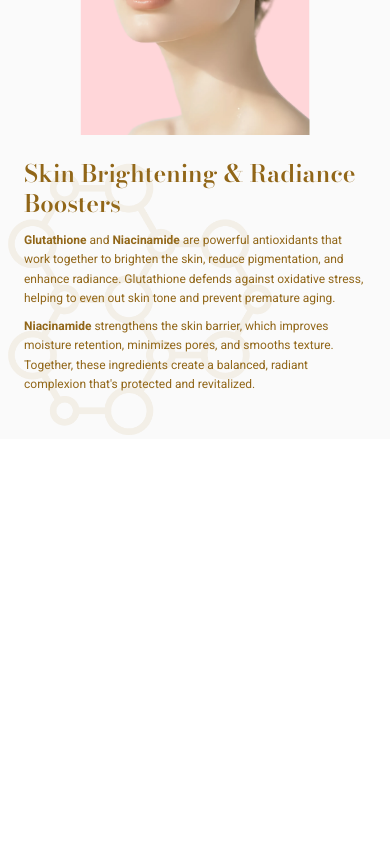
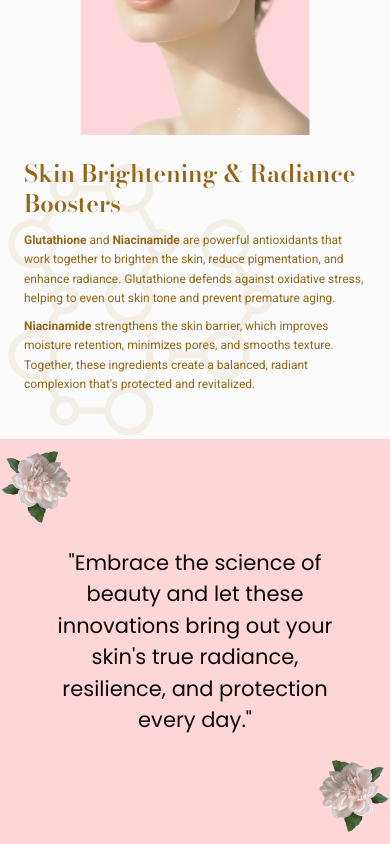
Before and after one commit to DiusMontenegro/ymk, a Next.js app: page / in a window 390 px wide. Shown: the part 2589-3433 px from the top of the page. Before the commit the page ends 3028 px from the top, so only its background shows below. Built offline with nearby package versions, Linux system fonts and the light colour scheme.

Commit message:
style: Create and style a responsive Quote section

```diff
--- a/app/(root)/(home)/page.tsx
+++ b/app/(root)/(home)/page.tsx
@@ -4,6 +4,7 @@ import Hero from "@/components/home/Hero";
 import Quote from "@/components/home/Quote";
 import SkinProtection from "@/components/home/SkinProtection";
 import SkinHighlights from "@/components/home/SkinHighlights";
+import QuoteSection from "@/components/home/QuoteSection";
 
 const Home = () => (
     <main className="bg-[#fafafa]">
@@ -11,6 +12,7 @@ const Home = () => (
         <Quote />
         <SkinProtection />
         <SkinHighlights />
+        <QuoteSection />
     </main>
 );
 
--- /dev/null
+++ b/components/home/QuoteSection.tsx
@@ -0,0 +1,31 @@
+import Image from "next/image";
+import React from "react";
+
+const QuoteSection = () => {
+    return (
+        <section className="h-[48dvh] bg-[#ffd6d8] md:h-[36dvh] lg:h-[48dvh] lg:py-0">
+            <div className="flex-center container relative h-full">
+                <Image
+                    src="/assets/flower-left.webp"
+                    alt="flower-left"
+                    width={100}
+                    height={100}
+                    className="absolute left-0 top-3 w-[72px] md:top-5 md:w-[100px] lg:left-0 lg:top-3"
+                />
+                <Image
+                    src="/assets/flower-right.webp"
+                    alt="flower-left"
+                    width={100}
+                    height={100}
+                    className="absolute bottom-3 right-0 w-[72px] md:bottom-5 md:w-[100px] lg:bottom-3 lg:right-0"
+                />
+                <p className="font-poppins mx-auto my-4 w-[280px] text-center text-[21px] md:my-0 md:w-[650px] md:text-[22px] lg:w-[800px] lg:text-[20px] lg:font-normal">
+                    &quot;Embrace the science of beauty and let these innovations bring out your
+                    skin&apos;s true radiance, resilience, and protection every day.&quot;
+                </p>
+            </div>
+        </section>
+    );
+};
+
+export default QuoteSection;
```
Also changed, not shown: public/assets/flower-left.webp (added), public/assets/flower-right.webp (added).
